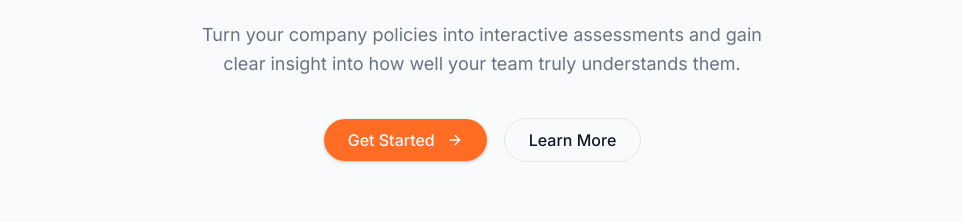
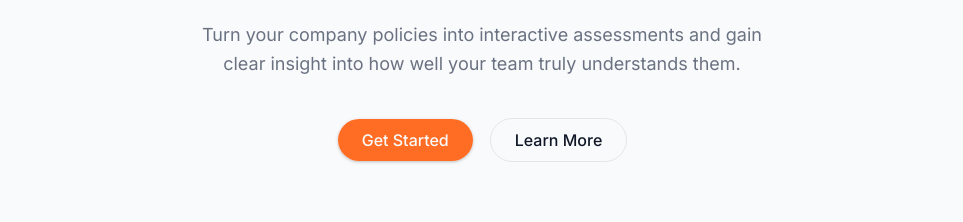
Before and after one commit to ranjit1024/revisly, a Next.js app: page / in a window 1280 px wide. Shown: the part 362-584 px from the top of the page, without its empty margins (158-1121 px from the left). Built offline with nearby package versions, Linux system fonts and the light colour scheme.

Commit message:
solved some issues

```diff
--- a/app/page.tsx
+++ b/app/page.tsx
@@ -102,9 +102,9 @@ export default function Home() {
 
           {/* Buttons */}
           <motion.div className="mt-10 flex flex-wrap justify-center gap-4" variants={itemVariants}>
-            <Button className="h-11 px-6 font-medium text-base rounded-full shadow-sm hover:shadow-md transition-shadow group" size="lg">
+            <Button className="h-11 px-6 font-medium text-base rounded-full shadow-sm hover:shadow-md" size="lg">
               Get Started
-              <ArrowRight className="ml-2 w-4 h-4 group-hover:translate-x-1 transition-transform" />
+
             </Button>
             <Button className="h-11 px-6 font-medium text-base rounded-full" variant="outline">
               Learn More
@@ -127,7 +127,7 @@ export default function Home() {
           {/* Ultra-slow, subtle breathing animation */}
 
         </motion.div>
-        <div className="mb-30">
+        <div className="mb-28 opacity-80">
           <Image src={Dashboard} width={900} height={120} alt="DAshbarod"/>
         </div>
       </main>
```
